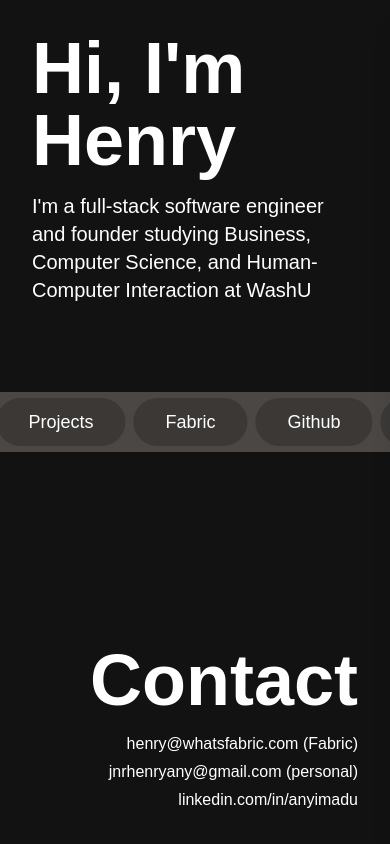
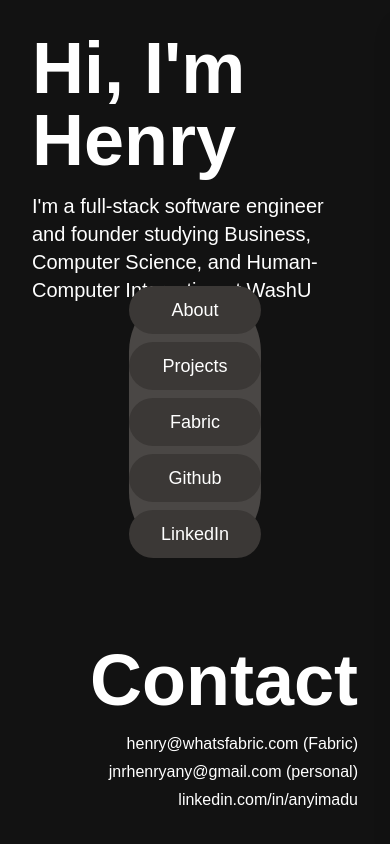
Before and after one commit to henry-anyimadu/portfolio, a Next.js app: page / in a window 390 px wide. Built offline with nearby package versions, Linux system fonts and the light colour scheme.

Commit message:
i forgor

```diff
--- a/app/page.tsx
+++ b/app/page.tsx
@@ -27,11 +27,11 @@ export default function Page() {
             </p>
 
             <div
-                className="fixed left-1/2 top-1/2 -translate-x-1/2 -translate-y-1/2"
+                className="fixed left-1/2 top-1/2 -translate-x-1/2 -translate-y-1/2 "
                 onMouseEnter={() => setIsNavHovered(true)}
                 onMouseLeave={() => setIsNavHovered(false)}
             >
-              <div className="bg-[#4a4745] rounded-full p-1.5 flex gap-2">
+              <div className="bg-[#4a4745] rounded-full md:p-1.5 flex flex-col sm:flex-row gap-2">
                 <Button
                     variant="ghost"
                     className="rounded-full px-8 py-6 text-lg bg-[#3b3836] transition-colors"
```
